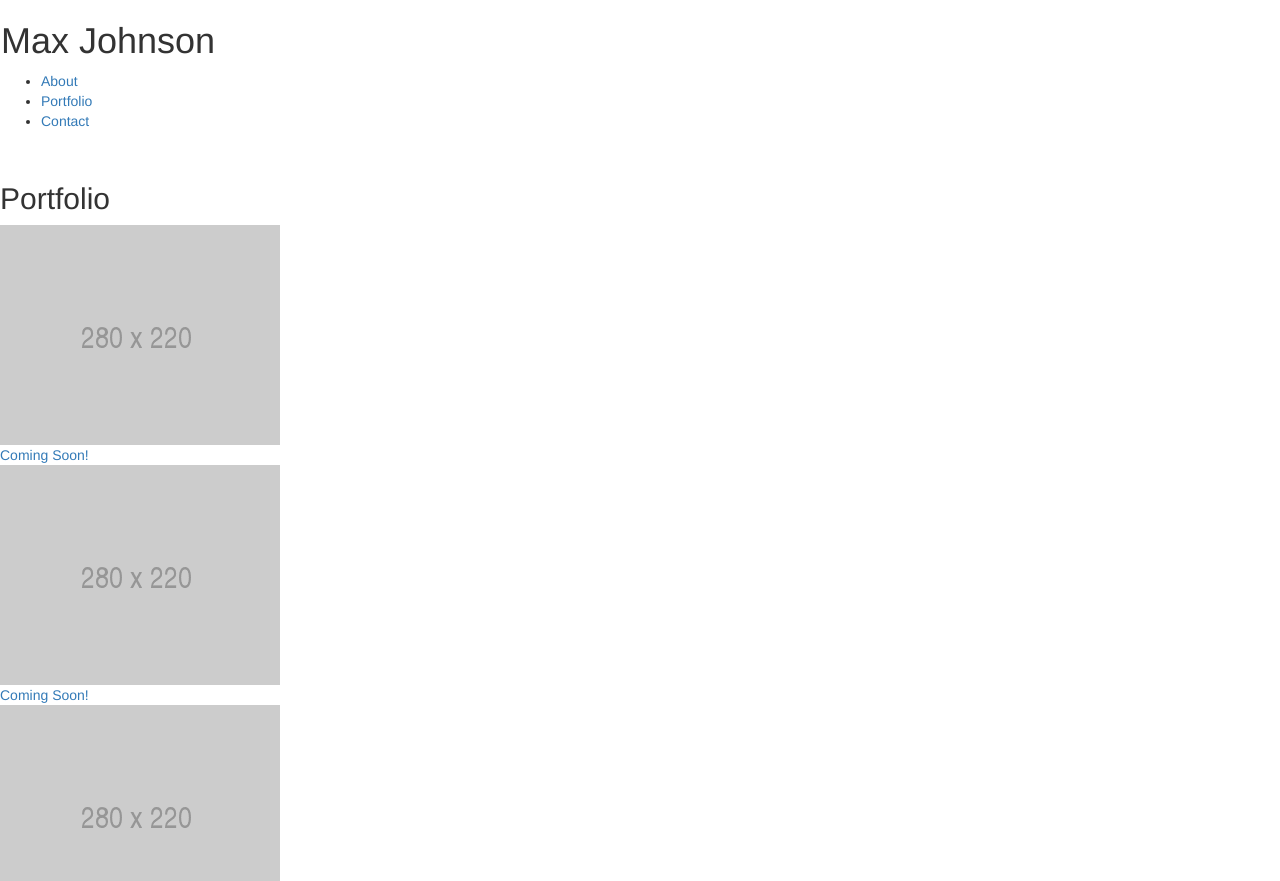
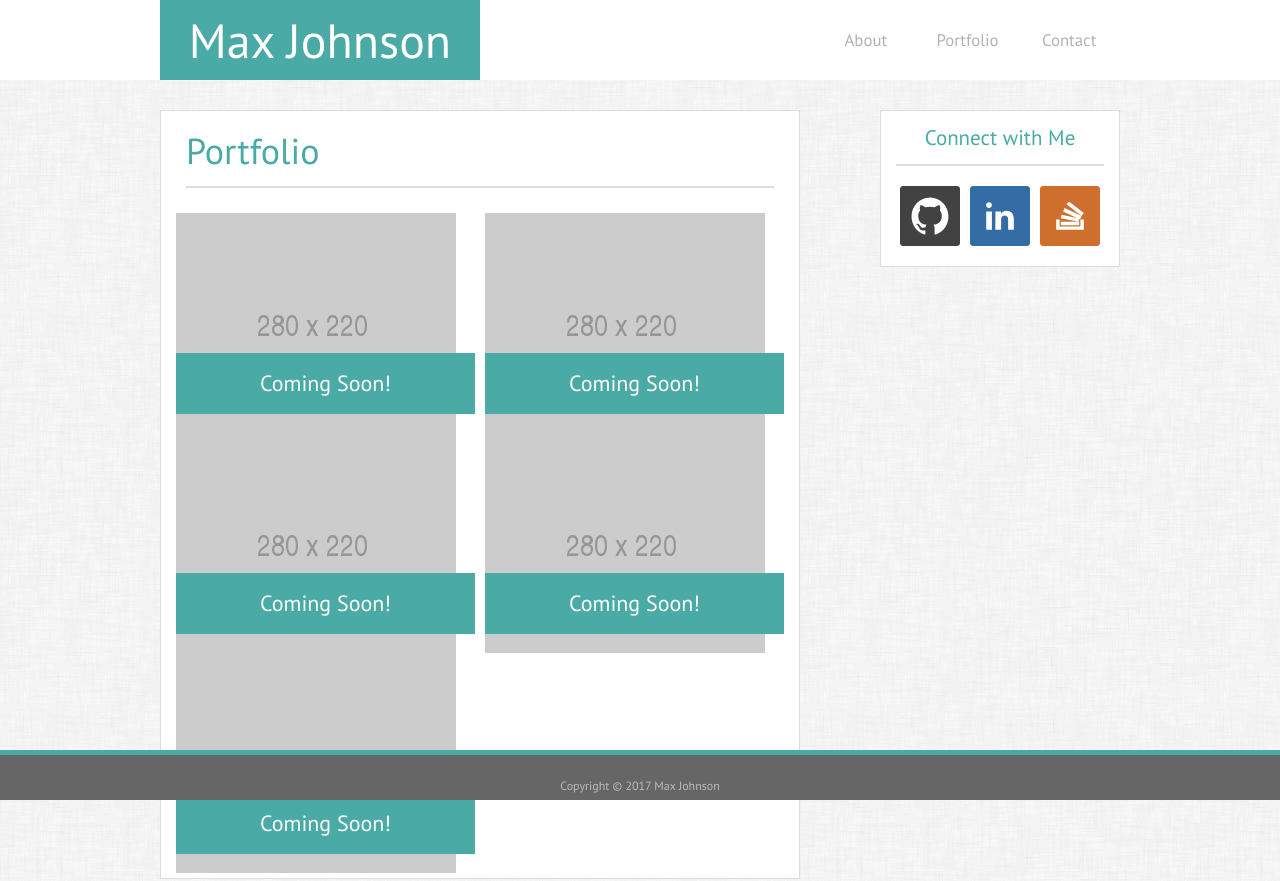
Before and after one commit to maxrjohnson23/Bootstrap-Portfolio, a plain HTML site: page portfolio.html in a window 1280 px wide. Shown: the top 881 px of the page. Drawn offline with nearby package versions, Linux system fonts and the light colour scheme.

Commit message:
Updates for portfolio page

```diff
--- a/assets/bootstyle.css
+++ b/assets/bootstyle.css
@@ -123,6 +123,42 @@ nav {
     float: left;
 }
 
+.gallery {
+    /*margin: 0;*/
+    /*vertical-align: middle;*/
+    /*padding: 0 15px;*/
+
+}
+
+.gallery-col {
+    padding: 5px;
+}
+
+.project {
+    margin: 0 auto;
+    height: auto;
+    max-height: 220px;
+
+}
+
+/*.project img {
+ width: 100%;
+ height: auto;
+}*/
+
+.project-banner {
+    box-sizing: border-box;
+    color: #FFF;
+    font-size: 22px;
+    padding: 15px;
+    text-align: center;
+    position: relative;
+    right: 0;
+    bottom: 80px;
+    background-color: #4AAAA5;
+    width: 100%;
+}
+
 footer {
     position: fixed;
     bottom: 0;
--- a/portfolio.html
+++ b/portfolio.html
@@ -8,50 +8,66 @@
     <link rel="stylesheet" href="https://fonts.googleapis.com/css?family=PT+Sans">
     <link rel="stylesheet" href="https://maxcdn.bootstrapcdn.com/bootstrap/3.3.7/css/bootstrap.min.css" integrity="sha384-BVYiiSIFeK1dGmJRAkycuHAHRg32OmUcww7on3RYdg4Va+PmSTsz/K68vbdEjh4u" crossorigin="anonymous">
     <script src="https://maxcdn.bootstrapcdn.com/bootstrap/3.3.7/js/bootstrap.min.js" integrity="sha384-Tc5IQib027qvyjSMfHjOMaLkfuWVxZxUPnCJA7l2mCWNIpG9mGCD8wGNIcPD7Txa" crossorigin="anonymous"></script>
-    <!-- <link rel="stylesheet" type="text/css" href="assets/style.css" /> -->
+    <link rel="stylesheet" type="text/css" href="assets/bootstyle.css" />
 </head>
 
 <body>
-    <div class="nav-div">
-        <nav class="navbar">
+    <nav class="navbar  navbar-fixed-top">
+        <div class="container clearfix nav-container">
+            <div class="row navbar-div">
+                <div class="navbar-header col-md-4 col-sm-6  col-xs-12">
                     <h1>Max Johnson</h1>
-            <ul class="nav-buttons clearfix">
-                <li><a href="index.html">About</a></li>
-                <li><a href="portfolio.html">Portfolio</a></li>
-                <li><a href="contact.html">Contact</a></li>
+                </div>
+                <ul class="nav navbar-nav navbar-right  col-md-4 offset-md-4 col-sm-5 col-sm-offset-1">
+                    <li class="col-xs-4"><a href="index.html">About</a></li>
+                    <li class="active col-xs-4"><a href="portfolio.html">Portfolio</a></li>
+                    <li class="col-xs-4"><a href="contact.html">Contact</a></li>
                 </ul>
+            </div>
+        </div>
     </nav>
-    </div>
-    <div class="page">
-        <section class="main clearfix portfolio">
+    <div class="container page">
+        <div class="row">
+            <section class="main portfolio col-lg-8 col-sm-6">
                 <h2>Portfolio</h2>
+                <!-- <div class="row"> -->
+                    <!-- <div class="col-sm-12"> -->
+                        <div class="row gallery">
+                            <div class="col-md-6 gallery-col">
                                 <a href="#">
-                <div class="gallery"><img src="/assets/images/placeholder.png" alt="portfolio image">
-                    <div class="project">Coming Soon!</div>
+                                    <div class="project"><img class="img-responsive" src="/assets/images/placeholder.png" alt="portfolio image">
+                                        <div class="project-banner">Coming Soon!</div>
                                     </div>
                                 </a>
                                 <a href="#">
-                <div class="gallery"><img src="/assets/images/placeholder.png" alt="portfolio image">
-                    <div class="project">Coming Soon!</div>
+                                    <div class="project"><img class="img-responsive" src="/assets/images/placeholder.png" alt="portfolio image">
+                                        <div class="project-banner">Coming Soon!</div>
                                     </div>
                                 </a>
                                 <a href="#">
-                <div class="gallery"><img src="/assets/images/placeholder.png" alt="portfolio image">
-                    <div class="project">Coming Soon!</div>
+                                    <div class="project"><img class="img-responsive" src="/assets/images/placeholder.png" alt="portfolio image">
+                                        <div class="project-banner">Coming Soon!</div>
+                                    </div>
+                                </a>
+                            </div>
+                        <div class="col-md-6 gallery-col">
+                            <a href="#">
+                                <div class="project"><img class="img-responsive" src="/assets/images/placeholder.png" alt="portfolio image">
+                                    <div class="project-banner">Coming Soon!</div>
                                 </div>
                             </a>
                             <a href="#">
-                <div class="gallery"><img src="/assets/images/placeholder.png" alt="portfolio image">
-                    <div class="project">Coming Soon!</div>
+                                <div class="project"><img class="img-responsive" src="/assets/images/placeholder.png" alt="portfolio image">
+                                    <div class="project-banner">Coming Soon!</div>
                                 </div>
                             </a>
-            <a href="#">
-                <div class="gallery"><img src="/assets/images/placeholder.png" alt="portfolio image">
-                    <div class="project">Coming Soon!</div>
                         </div>
-            </a>
+                    </div>
+
+                    <!-- </div> -->
+                <!-- </div> -->
             </section>
-        <aside class="connect">
+            <aside class="connect col-lg-3 col-lg-offset-1 col-sm-4 col-sm-offset-2 col-sm-4 offset-sm-4">
                 <h3>Connect with Me</h3>
                 <div class="social-media">
                     <a href="https://github.com/maxrjohnson23" target="_blank">
@@ -63,6 +79,7 @@
                 </div>
             </aside>
         </div>
+    </div>
     <footer class="footer">
         <small>Copyright &copy; 2017 Max Johnson</small>
     </footer>
```
Lines whose indentation alone changed are shown as unchanged.
